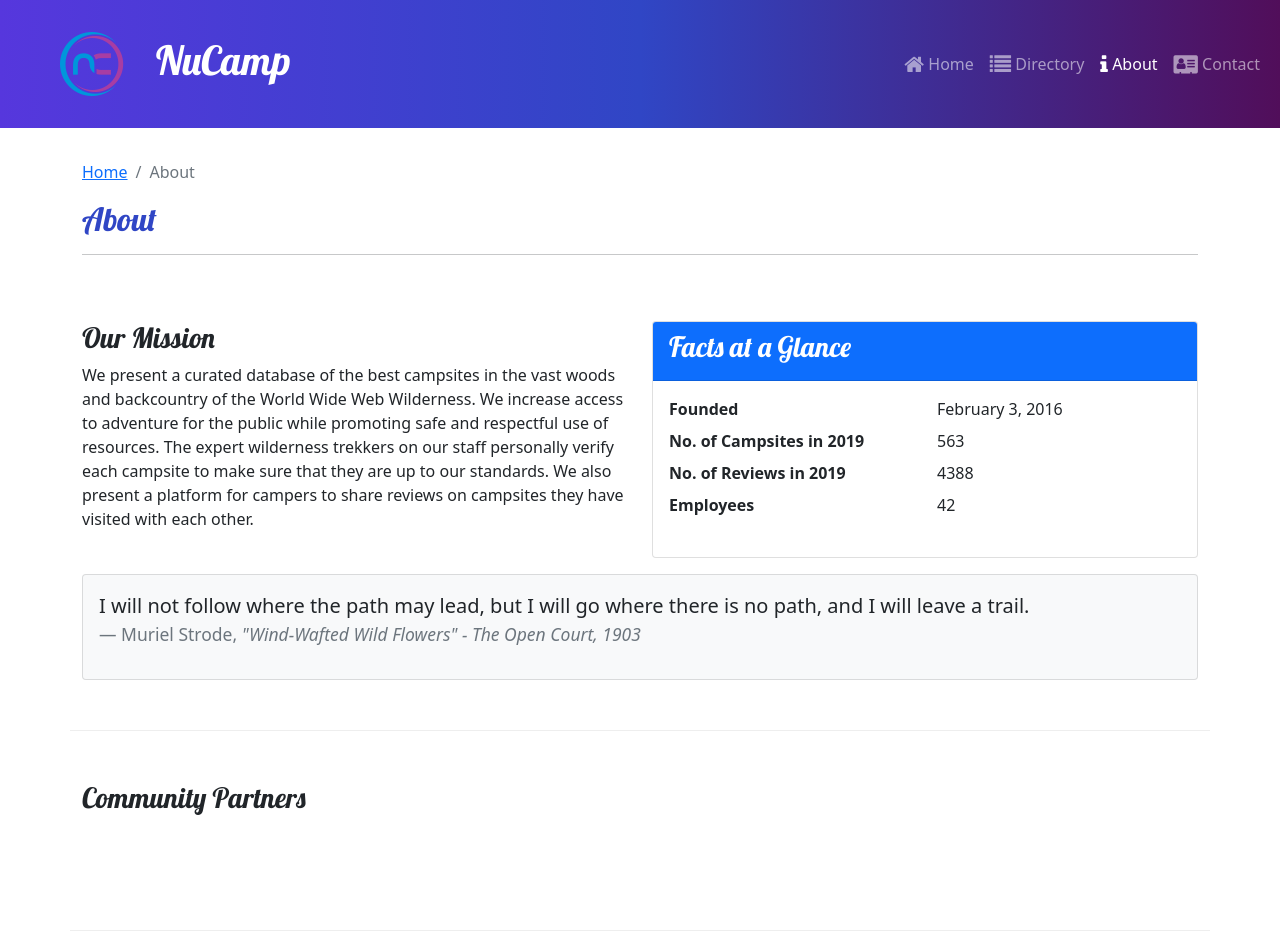
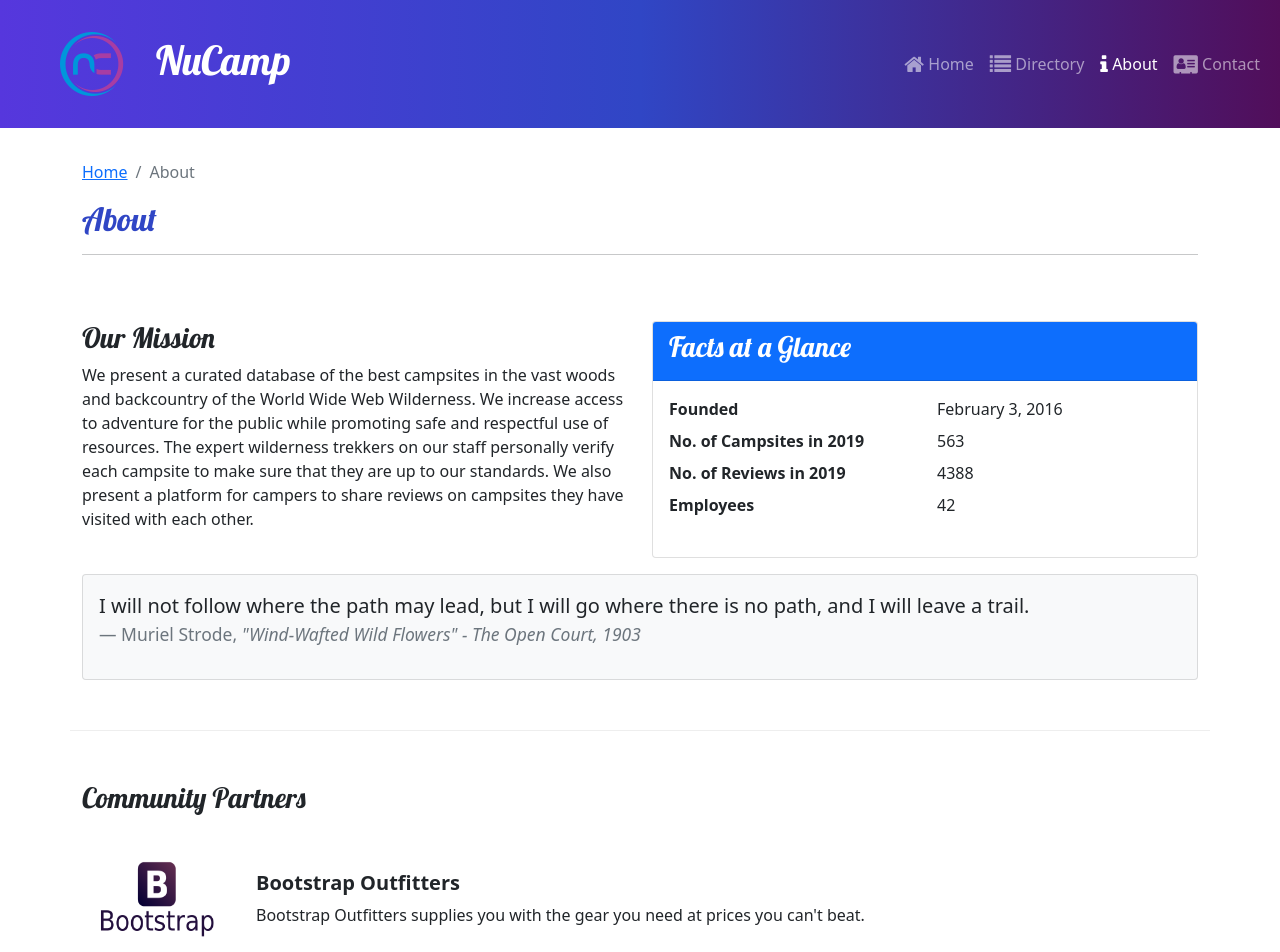
Before and after one commit to erinsgithubpage/nucampsite2, a React (Create React App) app: page /about in a window 1280 px wide. Shown: the top 952 px of the page. Built offline with nearby package versions, Linux system fonts and the light colour scheme.

Commit message:
Workshop two completed

```diff
--- a/src/App.js
+++ b/src/App.js
@@ -9,6 +9,7 @@ import Footer from './components/Footer';
 import CampsiteDetailPage from './pages/CampsiteDetailPage';
 import AboutPage from './pages/AboutPage';
 
+
 function App() {
   return (
     <div className='App'>
@@ -17,10 +18,11 @@ function App() {
         <Route path='/' element={<HomePage />}/>
         <Route  path='contact' element={<ContactPage />}/>
         <Route  path='directory' element={<CampsitesDirectoryPage />}/>
-        <Route
-          path='directory/:campsiteId'
+
+        <Route path='directory/:campsiteId'
           element={<CampsiteDetailPage />}
           />
+
           <Route path='about' element={<AboutPage />}></Route>
       </Routes>
       <Footer />
--- /dev/null
+++ b/src/features/partners/Partner.js
@@ -0,0 +1,21 @@
+import { useState } from 'react';
+
+const Partner = ({partner}) => {
+   // const [partner] = useState(true);
+    if (partner ) {
+        const { image, name, description } = partner;
+        return (
+            <>
+                <img src={image} alt={name} and style={{ width: '150px' }}/>
+                <div className='m-4'>
+                    <h5 className='fw-bold'>{name}</h5>       {description}
+                    </div>
+            </>
+         );
+    }
+        return null;
+        //console.log
+
+}
+
+export default Partner;
--- a/src/features/partners/PartnersList.js
+++ b/src/features/partners/PartnersList.js
@@ -1,6 +1,6 @@
 import { Col } from 'reactstrap';
-import { Partner } from './components/Partner';
-import selectAllPartners from './features/partners/PartnersList';
+import Partner from './Partner';
+import { selectAllPartners } from './partnersSlice';
 
 
 const PartnersList = () => {
@@ -10,17 +10,13 @@ const PartnersList = () => {
 
        {partners.map((partner) => {
             return (
-                <div
-                md='5'
-                className='d-flex mb-5'
-                key={partner.id}
-                >
-                    <Partner  partner={partner} />
+                <div className='d-flex mb-5' key={partner.id}>
+                    <Partner partner={partner} />
                 </div>
-                    );
-                })}
+                );
+            })}
        </Col>
     );
-  }
+  };
 
 export default PartnersList;
--- a/src/features/partners/partnersSlice.js
+++ b/src/features/partners/partnersSlice.js
@@ -1,5 +1,20 @@
 import { PARTNERS } from '../../app/shared/PARTNERS';
+import Partner from './Partner';
+
+
+export const selectAllPartners = () => {
+    return PARTNERS;
+};
+
+/*export const selectAllPartners = (state)=> {
+    return state.partners.partnersArray;
+};*/
+
 
 export const selectFeaturedPartner = () => {
+    return PARTNERS.find((partners) => partners.featured);
+};
+
+/*export const selectAllPartners = () => {
     return PARTNERS.find((partner) => partner.featured);
-};
+};*/
--- a/src/pages/AboutPage.js
+++ b/src/pages/AboutPage.js
@@ -1,7 +1,8 @@
 import { Col, Row, Container, Card, CardBody, CardHeader } from 'reactstrap';
 import SubHeader from '../components/SubHeader';
+import PartnersList from '../features/partners/PartnersList';
 
-const AboutPage = () => {
+function AboutPage() {
     return (
         <Container>
             <SubHeader current='About' />
@@ -25,7 +26,7 @@ const AboutPage = () => {
                             <h3>Facts at a Glance</h3>
                         </CardHeader>
                         <CardBody>
-                        <dl className='row'>
+                            <dl className='row'>
                                 <dt className='col-6'>Founded</dt>
                                 <dd className='col-6'>February 3, 2016</dd>
                                 <dt className='col-6'>No. of Campsites in 2019</dt>
@@ -56,9 +57,10 @@ const AboutPage = () => {
                 <Col xs='12'>
                     <h3>Community Partners</h3>
                 </Col>
+                <PartnersList />
             </Row>
         </Container>
-    )
+    );
 }
 
 export default AboutPage;
```
Also changed, not shown: src/components/Partner.js (deleted, +0 -20 lines).
